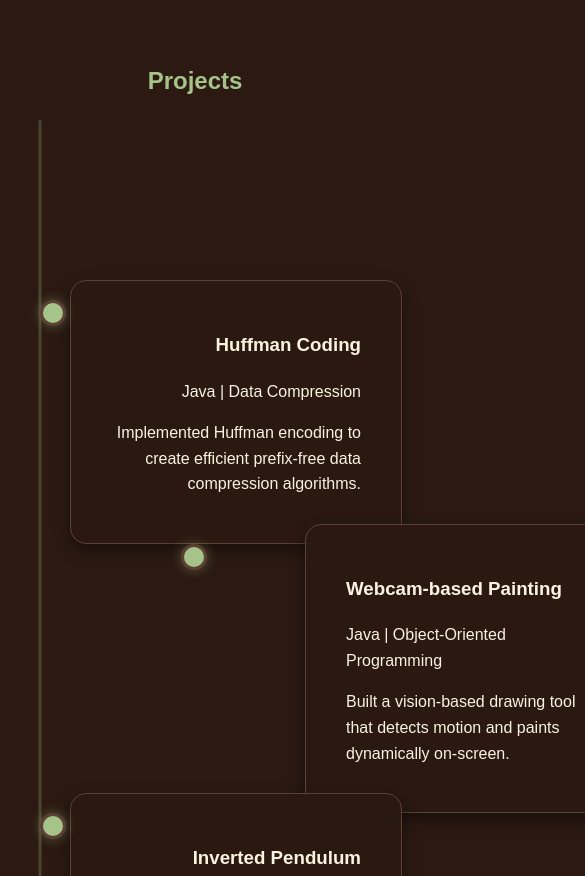
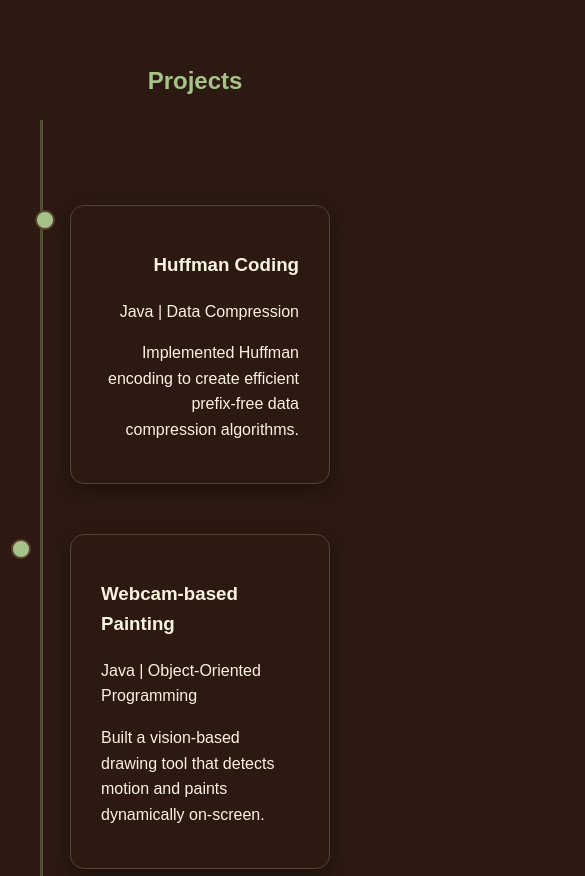
Before and after one commit to AnnabelleHermey/ahermey.me, a plain HTML site: page index.html in a window 390 px wide. Shown: the part 5180-6056 px from the top of the page, 585 px wide, since content can reach past the window. Drawn offline with nearby package versions, Linux system fonts and the light colour scheme.

Commit message:
update timeline in mobile

```diff
--- a/style.css
+++ b/style.css
@@ -470,15 +470,17 @@ header nav a.active {
 }
 /* ===============================
    Elegant Centered Timeline Layout
-*/
+*//* ===============================
+   PROJECT TIMELINE — Responsive Center Line Layout
+   =============================== */
 .timeline {
   position: relative;
   max-width: 1100px;
   margin: 0 auto;
-  padding: 100px 0;
+  padding: 60px 0;
 }
 
-/* Central vertical line */
+/* Center line */
 .timeline::before {
   content: "";
   position: absolute;
@@ -488,112 +490,86 @@ header nav a.active {
   width: 3px;
   height: 100%;
   background: var(--accent);
-  opacity: 0.25;
-  border-radius: 2px;
-  z-index: 0;
+  opacity: 0.3;
 }
 
-/* Individual timeline items */
+/* Timeline items */
 .timeline-item {
   position: relative;
   width: 50%;
-  padding: 20px 50px;
+  padding: 25px 40px;
   box-sizing: border-box;
-  z-index: 2;
 }
 
-/* Alternate positioning */
+/* Alternate sides */
 .timeline-item:nth-child(odd) {
   left: 0;
   text-align: right;
 }
-
 .timeline-item:nth-child(even) {
   left: 50%;
   text-align: left;
 }
 
-/* ✅ Vertical overlap (stacking effect) */
-.timeline-item:not(:first-child) {
-  margin-top: -60px;
+/* Content box */
+.timeline-content {
+  background: rgba(44, 26, 18, 0.8);
+  border: 1px solid var(--border);
+  border-radius: 14px;
+  padding: 25px 30px;
+  color: var(--text-light);
+  box-shadow: 0 6px 18px rgba(0,0,0,0.4);
+  display: inline-block;
+  max-width: 450px;
+  transition: transform 0.3s ease;
 }
 
-/* Connector dots */
+.timeline-content:hover {
+  transform: translateY(-5px);
+}
+
+/* Circle nodes */
 .timeline-item::before {
   content: "";
   position: absolute;
-  top: 40px;
-  right: -14px;
-  width: 20px;
-  height: 20px;
+  top: 30px;
+  width: 16px;
+  height: 16px;
   background: var(--accent);
-  border: 3px solid var(--border);
+  border: 2px solid var(--border);
   border-radius: 50%;
-  box-shadow: 0 0 12px rgba(166, 196, 138, 0.35);
-  z-index: 3;
+  z-index: 2;
 }
 
+.timeline-item:nth-child(odd)::before {
+  right: -9px;
+}
 .timeline-item:nth-child(even)::before {
-  left: -14px;
-  right: auto;
+  left: -9px;
 }
 
-/* Timeline content cards */
-.timeline-content {
-  background: rgba(44, 26, 18, 0.85);
-  border: 1px solid var(--border);
-  border-radius: 16px;
-  color: var(--text-light);
-  padding: 30px 40px;
-  box-shadow: 0 6px 16px rgba(0, 0, 0, 0.45);
-  backdrop-filter: blur(8px);
-  display: inline-block;
-  width: 90%;
-  position: relative;
-  z-index: 2;
-  transition: transform 0.3s ease, box-shadow 0.3s ease;
-}
-
-/* ✅ Add more space from the middle */
-.timeline-item:nth-child(odd) .timeline-content {
-  margin-right: 60px; /* increased from -25px */
-}
-
-.timeline-item:nth-child(even) .timeline-content {
-  margin-left: 60px; /* increased from -25px */
-}
-
-/* Hover effect */
-.timeline-item:hover .timeline-content {
-  transform: translateY(-6px);
-  box-shadow: 0 10px 24px rgba(166, 196, 138, 0.3);
-}
-
-/* Responsive layout */
-@media (max-width: 800px) {
+/* ========== MOBILE / TABLET FIX ========== */
+@media (max-width: 900px) {
   .timeline::before {
-    left: 20px;
+    left: 20px; /* move line to the left */
+    transform: none;
   }
 
   .timeline-item {
     width: 100%;
-    left: 0;
+    padding-left: 50px;
     text-align: left;
-    margin-top: 40px;
-    padding-left: 50px;
+    left: 0 !important;
   }
 
   .timeline-item::before {
-    left: 20px;
-    right: auto;
+    left: 15px;
   }
 
   .timeline-content {
-    margin: 0;
-    width: 100%;
+    max-width: 100%;
   }
 }
-
 
 /* ===== Other Projects (Iframes) ===== */
 .iframes-section {
```
